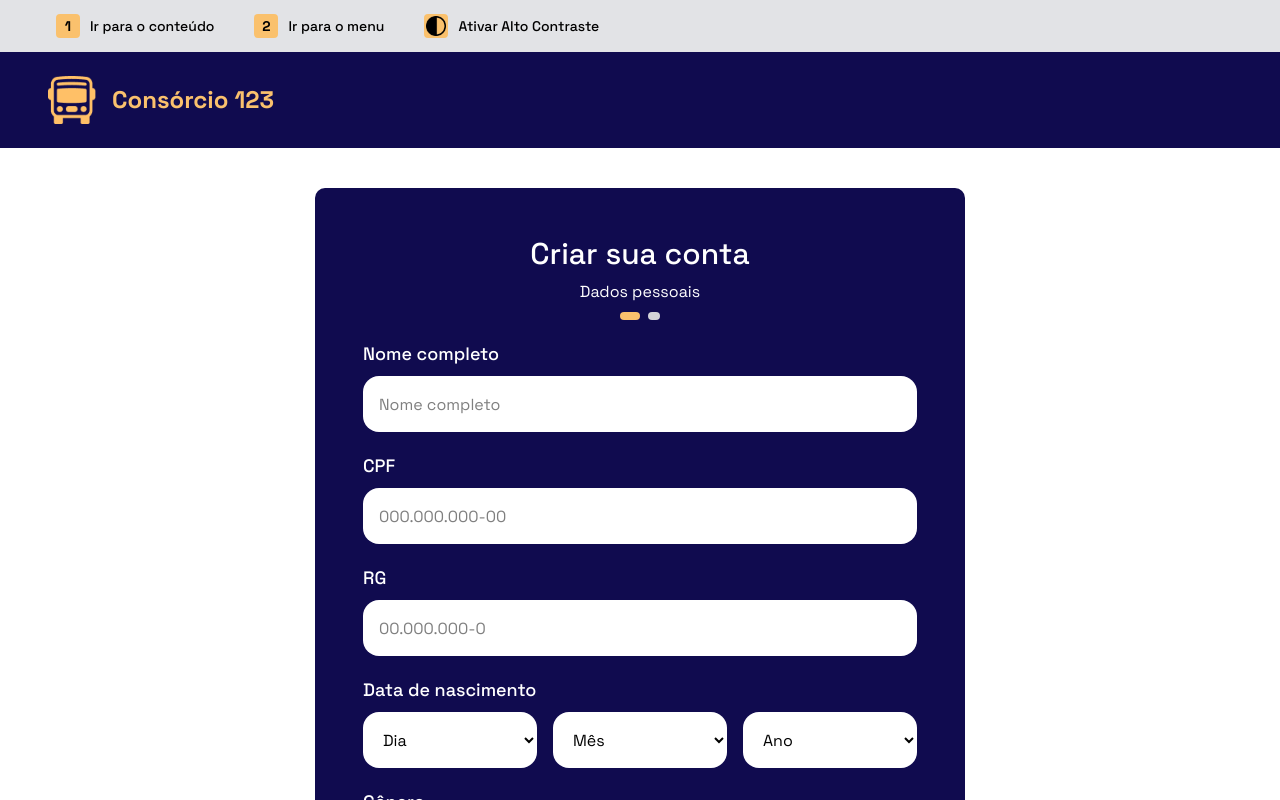
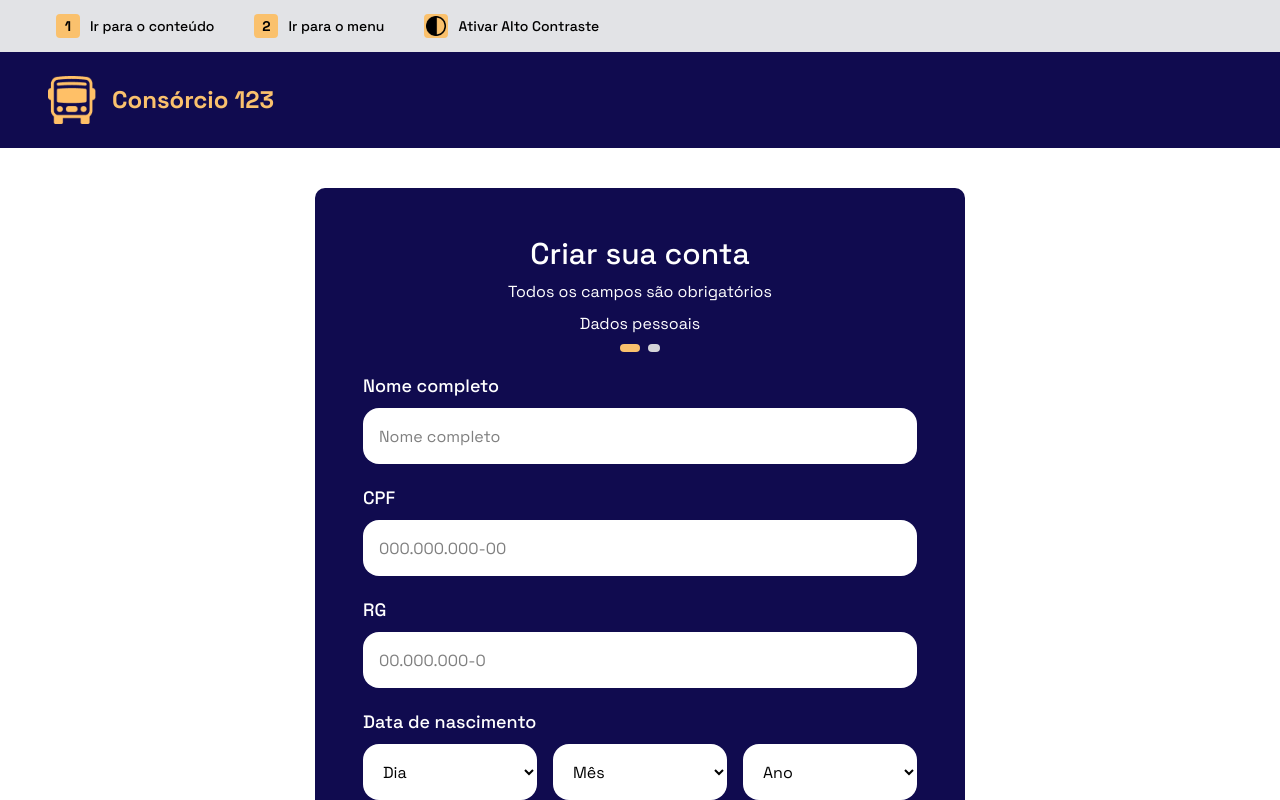
Before and after one commit to souza-luiza/Redesign-Consorcio123, a Next.js app in the folder redesign-consorcio123-front/: page /cadastro in a window 1280 px wide. Shown: the top 800 px of the page. Built offline with nearby package versions, Linux system fonts and the light colour scheme.

Commit message:
corrigindo cadastro

```diff
--- a/redesign-consorcio123-front/app/cadastro/page.tsx
+++ b/redesign-consorcio123-front/app/cadastro/page.tsx
@@ -367,7 +367,7 @@ export default function Cadastro() {
             ${highContrast ? "bg-[#212121]" : "bg-white"}`}
         >
             <section
-                aria-labelledby="titulo-cadastro"
+                aria-labelledby="titulo-cadastro meaviso"
                 className={`w-full max-w-[650px] p-12 rounded-[10px] flex flex-col gap-6
                 ${highContrast ? "bg-black border border-white" : "bg-[#100b4f]"}`}
             >
@@ -378,6 +378,7 @@ export default function Cadastro() {
                             <h1 id="titulo-cadastro" className="text-white text-3xl font-medium">
                                 Criar sua conta
                             </h1>
+                            <p id="meaviso" className="text-white text-base">Todos os campos são obrigatórios</p>
                             <p className="text-white text-base">Dados pessoais</p>
                             <div aria-hidden="true" className="flex items-center gap-2">
                                 <div className="w-5 h-2 bg-[#fac16d] rounded-full" />
```
